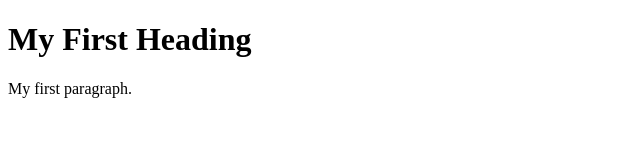
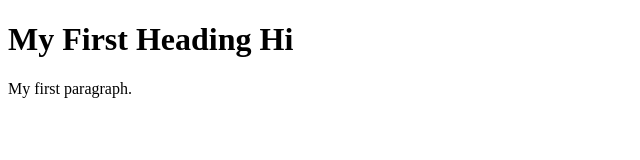
Before and after one commit to sandeepkumarBM/testturtu, a plain HTML site: page index.html in a window 1280 px wide. Shown: the full height of the page, 0-640 px from the left. Drawn offline with Linux system fonts and the light colour scheme.

Commit message:
Update index.html

```diff
--- a/index.html
+++ b/index.html
@@ -2,7 +2,7 @@
 <html>
 <body>
 
-<h1>My First Heading</h1>
+<h1>My First Heading Hi </h1>
 <p>My first paragraph.</p>
 
 </body>
```
